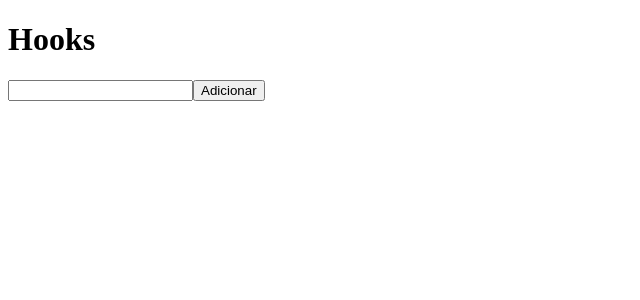
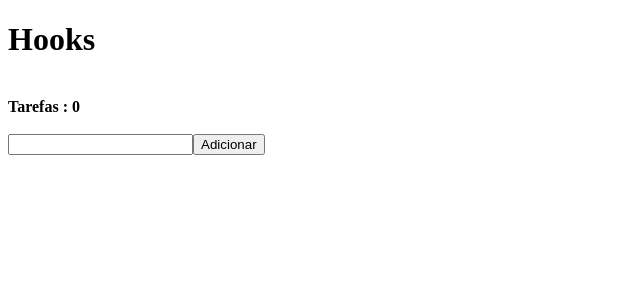
Before and after one commit to maleixorm/meuapp, a React (Create React App) app: page / in a window 1280 px wide. Shown: the top 300 px of the page, without its empty margins (0-640 px from the left). Built offline with nearby package versions, Linux system fonts and the light colour scheme.

Commit message:
Trabalhando com o Hook useMemo

```diff
--- a/src/App.js
+++ b/src/App.js
@@ -1,4 +1,4 @@
-import React, { useState, useEffect } from 'react';
+import React, { useState, useEffect, useMemo } from 'react';
 
 function App() {
 
@@ -23,6 +23,8 @@ function App() {
         setInput('');
     }
 
+    const totalTarefas = useMemo(() => tarefas.length, [tarefas]);
+
     return(
         <div>
             <h1>Hooks</h1>
@@ -31,6 +33,9 @@ function App() {
                     <li key={tarefa}>{tarefa}</li>
                 ))}
             </ul>
+            <br/>
+            <strong>Tarefas : {totalTarefas}</strong>
+            <br/><br/>
             <input type='text' value={input} onChange={ e => setInput(e.target.value) } />
             <button type='button' onClick={handleAdd}>Adicionar</button>
         </div>
```
